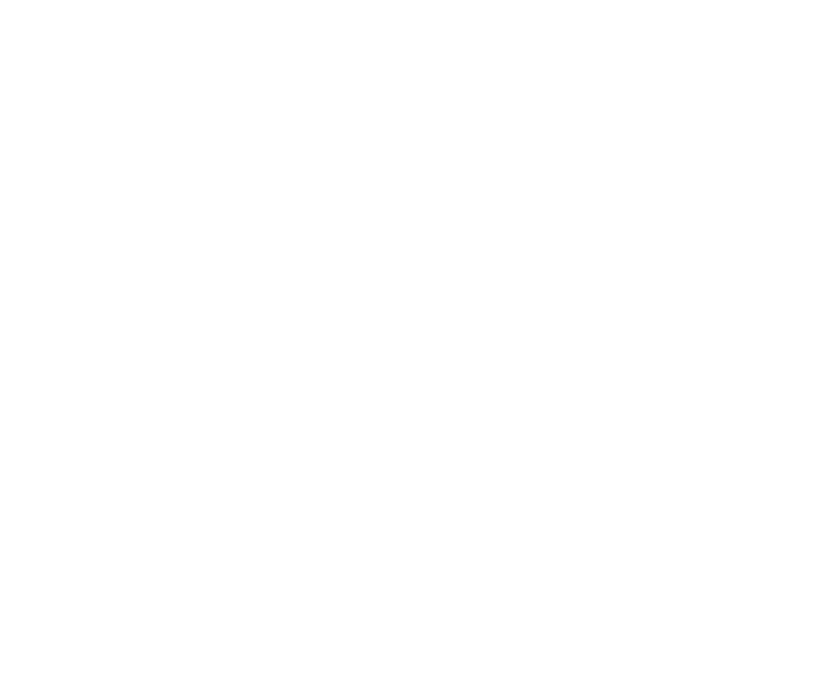
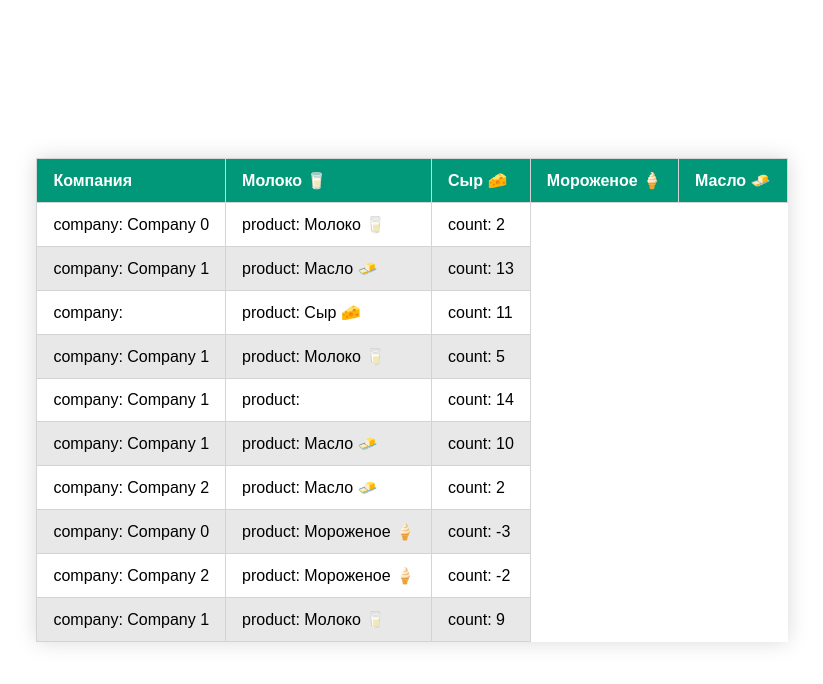
Before and after one commit to Aliph0th/data-analysis, a plain HTML site: page index.html in a window 1280 px wide. Shown: the whole page, without its empty margins (228-1051 px from the left). Drawn offline with Linux system fonts and the light colour scheme.

Commit message:
added initial table render logic

```diff
--- a/index.html
+++ b/index.html
@@ -3,6 +3,7 @@
    <head>
       <meta charset="UTF-8" />
       <meta name="viewport" content="width=device-width, initial-scale=1.0" />
+      <link rel="stylesheet" href="./styles.css">
       <title>Data analysis</title>
    </head>
    <body>
--- a/src/components/table/Table.js
+++ b/src/components/table/Table.js
@@ -1,9 +1,39 @@
 'use strict';
 export class Table {
-   constructor(records) {
-      this.records = records;
+   constructor(records, prices) {
+      this.records = this.#getValidRecords(records);
+      this.prices = prices;
    }
+
+   #getValidRecords(records) {
+      return records;
+   }
+
    render(rootElement) {
+      if (!rootElement) {
+         throw new Error('root element is not specified');
+      }
       const tableElement = document.createElement('table');
+      const tBody = document.createElement('tbody');
+      const tHead = document.createElement('thead');
+      tableElement.append(tHead, tBody);
+      tableElement.className = 'table';
+
+      for (const header of ['Компания', ...Object.keys(this.prices)]) {
+         const thEl = document.createElement('th');
+         thEl.innerText = header;
+         tHead.appendChild(thEl);
+      }
+
+      for (const record of this.records) {
+         const rowEl = document.createElement('tr');
+         Object.entries(record).forEach(([key, value]) => {
+            const colEl = document.createElement('td');
+            colEl.innerText = `${key}: ${value}`;
+            rowEl.appendChild(colEl);
+         });
+         tBody.appendChild(rowEl);
+      }
+      rootElement.appendChild(tableElement);
    }
 }
--- a/src/index.js
+++ b/src/index.js
@@ -1,13 +1,13 @@
+'use strict';
 import { Table } from './components/table/Table.js';
 import { PRODUCT_PRICES, generateData } from './generate.js';
 
 const RECORDS_N = 10;
 const prices = PRODUCT_PRICES;
 const records = generateData(RECORDS_N);
-const root = document.getElementById('root');
 
 console.table(records);
 console.log(prices);
 
-const tableComponent = new Table(records);
-tableComponent.render(root);
+const tableComponent = new Table(records, prices);
+tableComponent.render(document.getElementById('root'));
--- /dev/null
+++ b/styles.css
@@ -0,0 +1,37 @@
+* {
+   margin: 0;
+   padding: 0;
+   box-sizing: border-box;
+}
+
+body {
+   font-family: sans-serif;
+   height: 100vh;
+   display: flex;
+   justify-content: center;
+   align-items: center;
+   padding: 1.5rem 0;
+}
+
+.table {
+   border-collapse: collapse;
+   margin: 25px 0;
+   min-width: 400px;
+   box-shadow: 0 0 20px rgba(0, 0, 0, 0.15);
+}
+.table thead {
+   background-color: #009879;
+   color: #ffffff;
+   text-align: left;
+}
+.table th,
+.table td {
+   padding: 0.75rem 1rem;
+   border: 1px solid #d4d4d4;
+}
+.table tr:nth-of-type(even) {
+   background-color: #e8e8e8;
+}
+.table tr:hover {
+   background-color: #ccc;
+}
```
